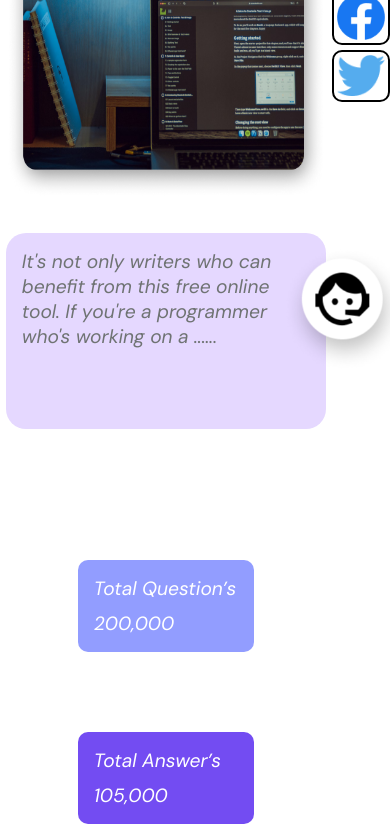
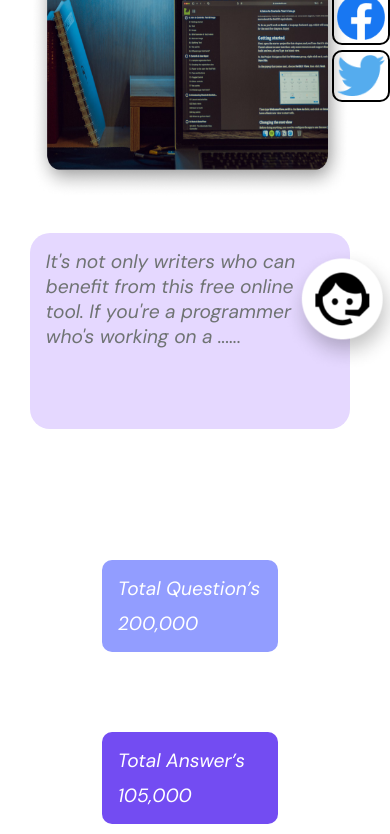
Before and after one commit to chiranjitmu/cuvette-micro-project2, a plain HTML site: page index.html in a window 390 px wide. Shown: the part 346-1180 px from the top of the page. Drawn offline with Linux system fonts and the light colour scheme; a web font is replaced by a local one.

Commit message:
changed mobile ui slightly

```diff
--- a/style.css
+++ b/style.css
@@ -385,4 +385,7 @@ main {
   .logo-link{
     margin-top: 17rem;
   }
+  main{
+    margin-left: 3rem;
+  }
 }
```
Also changed, not shown: index.html (+0 -1 lines).
